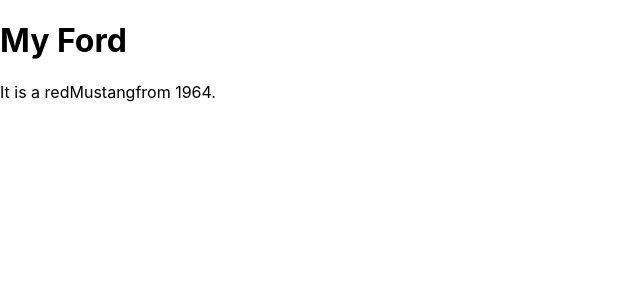
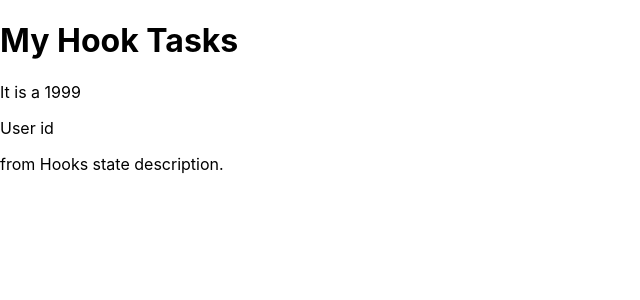
Before and after one commit to codershona/react-redux-learning, a React (Create React App) app: page / in a window 1280 px wide. Shown: the top 300 px of the page, without its empty margins (0-640 px from the left). Built offline with nearby package versions, Linux system fonts and the light colour scheme.

Commit message:
react state: using the state object 1

```diff
--- a/src/App.js
+++ b/src/App.js
@@ -5,20 +5,24 @@
   constructor(props) {
     super(props);
     this.state = {
-      brand: "Ford",
-      model: "Mustang",
-      color: "red",
-      year: 1964
+      tracks: "Hook Tasks",
+      references: "Hooks state description",
+      schemas: "User id",
+      textno: 1999
     };
   }
   render() {
     return (
       <div>
-        <h1>My {this.state.brand}</h1>
+        <h1>My {this.state.tracks}</h1>
         <p>
-          It is a {this.state.color}
-          {this.state.model}
-          from {this.state.year}.
+          It is a {this.state.textno}
+          </p>
+            <p>
+          {this.state.schemas}
+          </p>
+          <p>
+            from {this.state.references}.
         </p>
       </div>
     );
```
Also changed, not shown: 1 other file (tests, documents, lock files or other folders).
